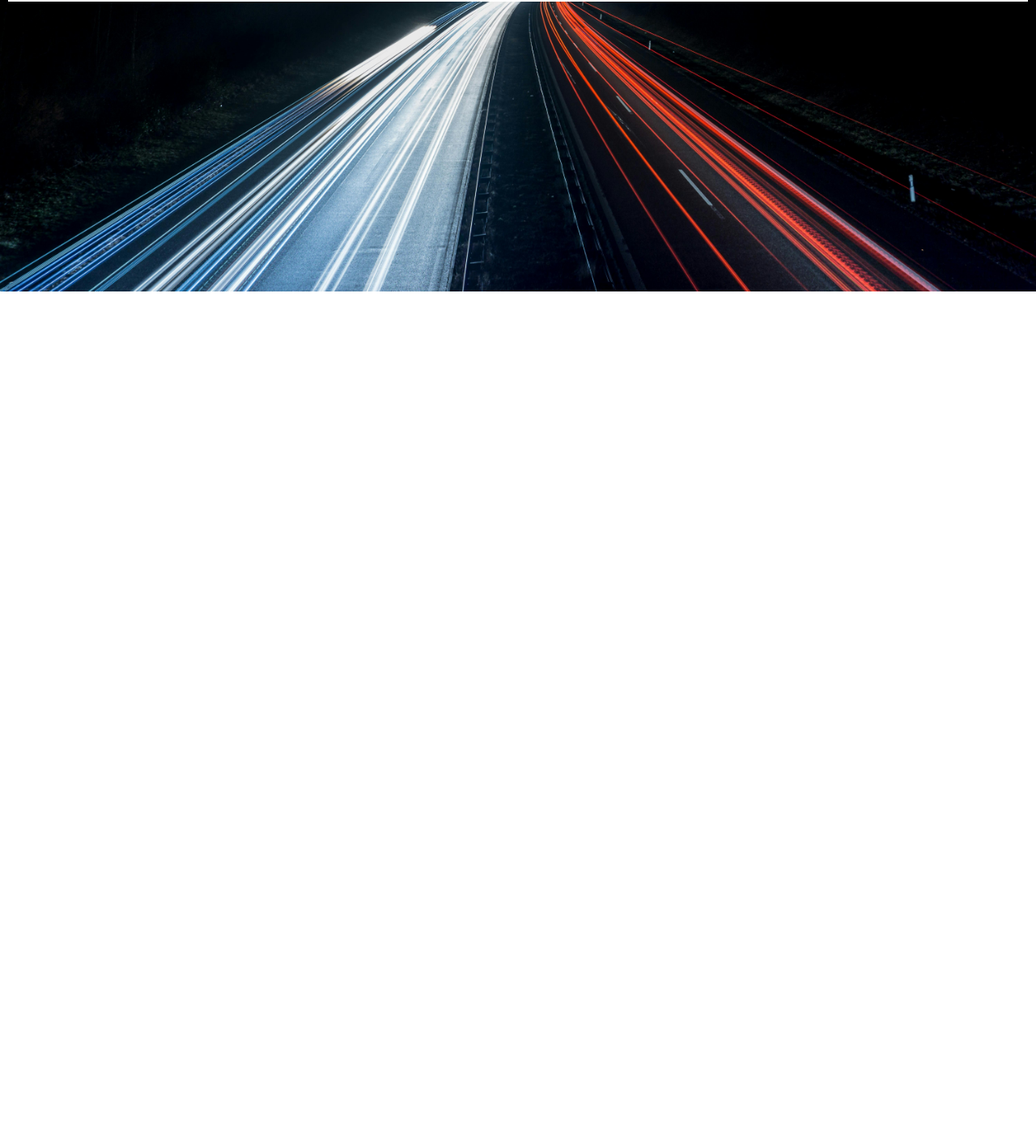
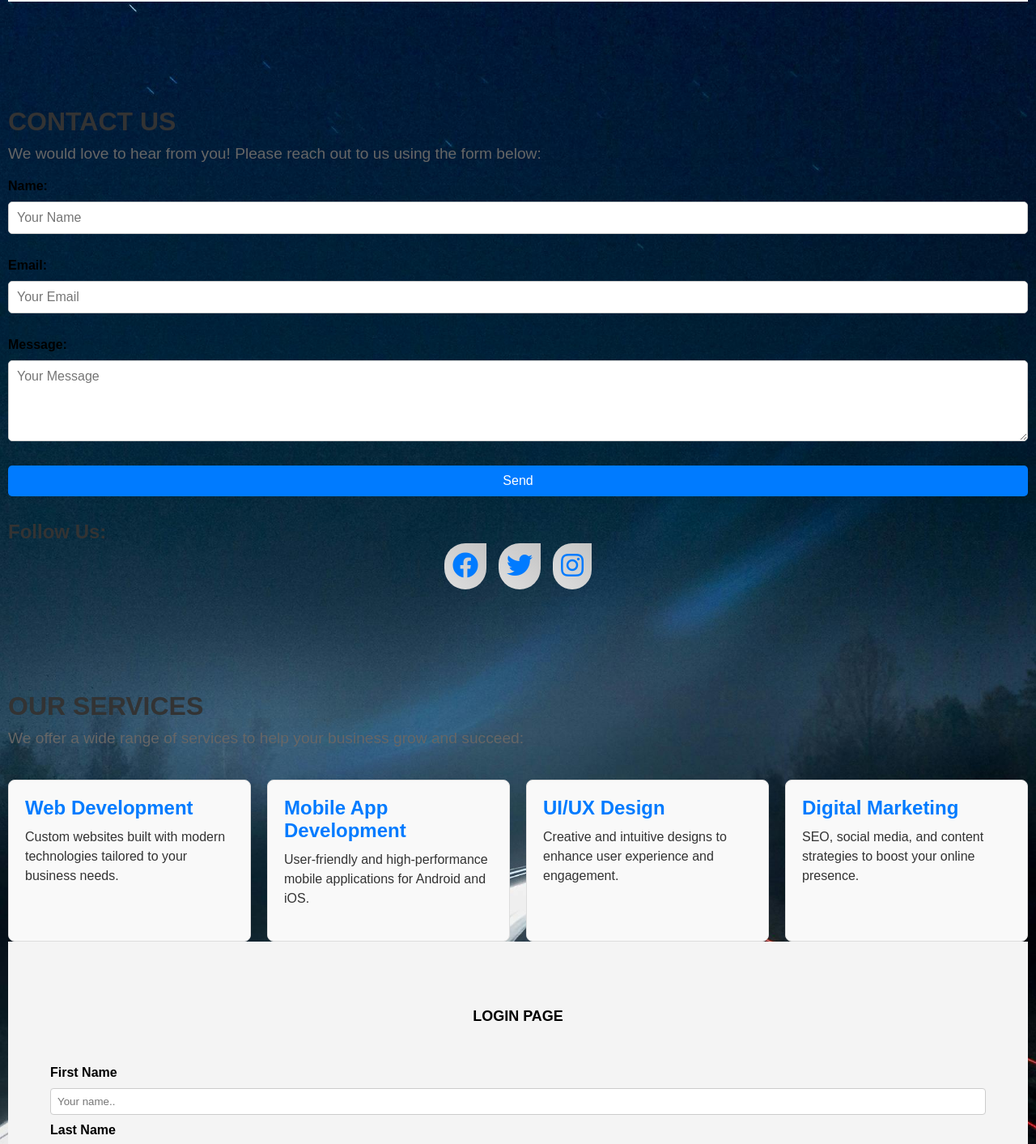
Before and after one commit to Tumumanye-Nelson/NelsonServiceWebsite, a React (Vite) app: page /About in a window 1280 px wide. Shown: the part 490-1903 px from the top of the page at 81% size. Before the commit the page ends 850 px from the top, so only its background shows below. Built offline with nearby package versions, Linux system fonts and the light colour scheme.

Commit message:
add more styling

```diff
--- a/src/component/About.jsx
+++ b/src/component/About.jsx
@@ -1,3 +1,6 @@
+import ContactPage from "./Contact"
+import Service from "./Service"
+import Login from "./Login"
 function About() {
     return (
       <div className="about">
@@ -11,7 +14,24 @@ function About() {
 <marquee  direction="" className="pl">We help you grow your sales and leads through optimisations to enable you reach your targeted audience
 </marquee>
 </div>
+<section>
 
+</section>
+<section>
+      <div className="nm">
+<ContactPage/>
+      </div>
+      </section>
+      <section>
+      <div className="nmm">
+<Service/>
+      </div>
+      </section>
+      <section>
+      <div className="nmmm">
+<Login/>
+      </div>
+      </section>
       </div>
     )
   }
--- a/src/component/Home.jsx
+++ b/src/component/Home.jsx
@@ -31,18 +31,26 @@ function Home() {
         </nav>
       </div>
       <img src="/images/home3.jpg" alt="" className="im" />
+      <section>
       <div className="nn">
 <About/>
       </div>
+      </section>
+      <section>
       <div className="nm">
 <ContactPage/>
       </div>
+      </section>
+      <section>
       <div className="nmm">
 <Service/>
       </div>
+      </section>
+      <section>
       <div className="nmmm">
 <Login/>
       </div>
+      </section>
     </div>
   );
 }
--- a/src/component/Login.jsx
+++ b/src/component/Login.jsx
@@ -8,6 +8,7 @@ function Login() {
 
   return (
     <div style={{ margin: "20px", fontFamily: "Arial, sans-serif" }}>
+      <div className="loginn">Login page </div>
       <form onSubmit={handleSubmit}>
         <label htmlFor="fname">First Name</label>
         <input
--- a/src/index.css
+++ b/src/index.css
@@ -361,3 +361,12 @@ p {
   padding: 2rem;
   background-color: #f4f4f4; /* Optional: add a background for better visibility */
 }
+.loginn{
+  text-transform: uppercase;
+ text-align: center;
+ margin: 50px;
+ font-weight: bold;
+ font-size: large;
+
+
+}
```
